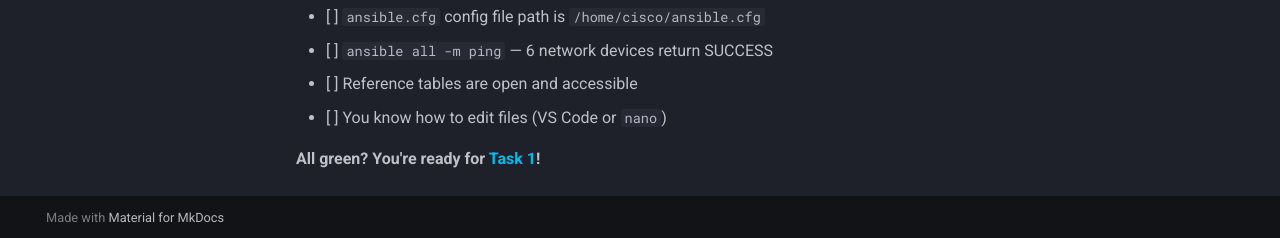
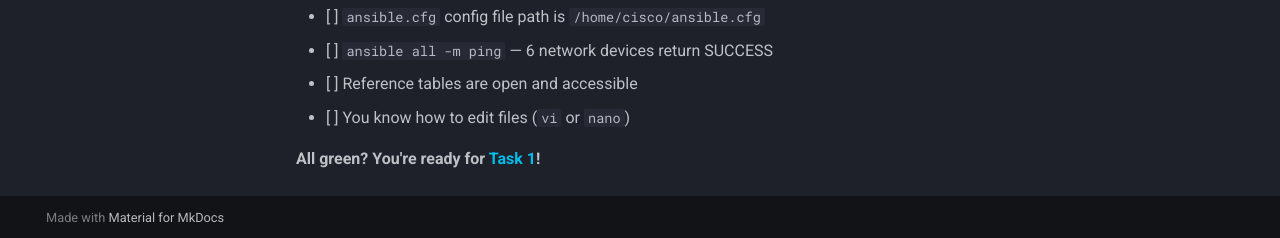
Before and after one commit to rgoldens/Cisco-Live-2026-Service-as-Code, an MkDocs documentation site: the page built from docs/LAB-READINESS.md, in a window 1280 px wide and 900 px high, scrolled down 3587 px. Shown: the part 659-897 px from the top of the window. Built offline with MkDocs 1.6.1 and Material for MkDocs 9.7.7, drawn with Linux system fonts in a browser that asks for light colours.

Commit message:
fix pre-flight checklist: replace VS Code with vi for file editing
Co-Authored-By: Claude Sonnet 4.6 (1M context) <noreply@anthropic.com>

```diff
--- a/docs/LAB-READINESS.md
+++ b/docs/LAB-READINESS.md
@@ -195,6 +195,6 @@ Before starting Task 1, confirm all of the following:
 - [ ] `ansible.cfg` config file path is `/home/cisco/ansible.cfg`
 - [ ] `ansible all -m ping` — 6 network devices return SUCCESS
 - [ ] Reference tables are open and accessible
-- [ ] You know how to edit files (VS Code or `nano`)
+- [ ] You know how to edit files (`vi` or `nano`)
 
 **All green? You're ready for [Task 1](TASK1.md)!**
```
